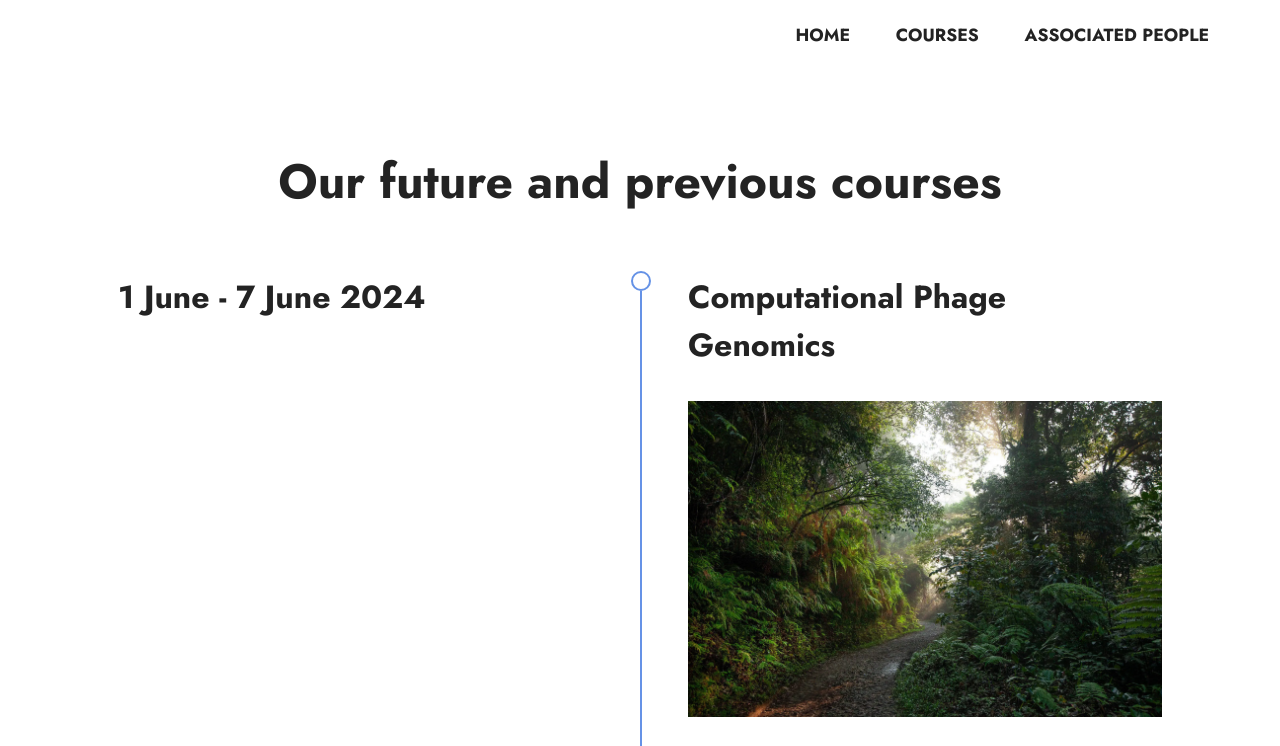
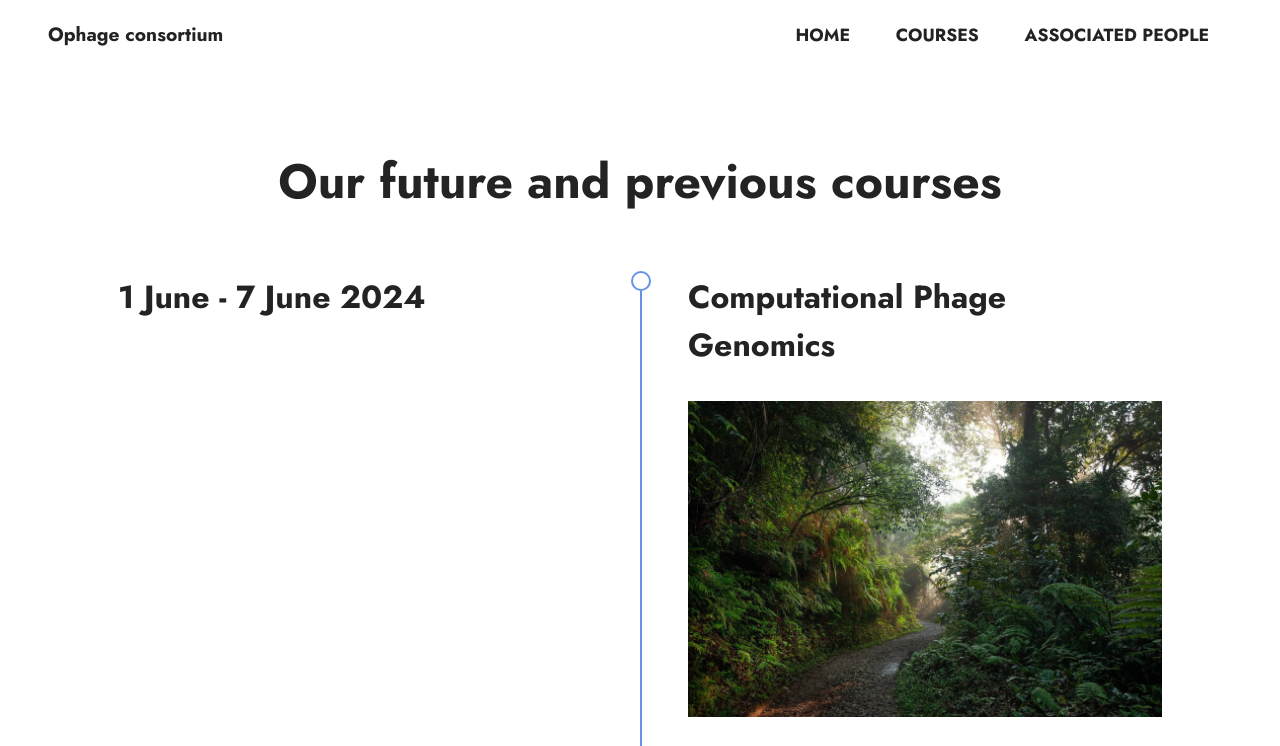
Before and after one commit to bentpetersendk/opage-dk.github.io, a plain HTML site: page Courses.html in a window 1280 px wide. Shown: the top 746 px of the page. Drawn offline with Linux system fonts and the light colour scheme.

Commit message:
Made small changes

```diff
--- a/Courses.html
+++ b/Courses.html
@@ -52,7 +52,7 @@
         <div class="container-fluid">
             <div class="navbar-brand">
 
-                <span class="navbar-caption-wrap"><a class="navbar-caption text-black display-7" href="#"></a></span>
+                <span class="navbar-caption-wrap"><a class="navbar-caption text-black display-7" href="#">Ophage consortium</a></span>
             </div>
             <button class="navbar-toggler" type="button" data-toggle="collapse" data-bs-toggle="collapse" data-target="#navbarSupportedContent" data-bs-target="#navbarSupportedContent" aria-controls="navbarNavAltMarkup" aria-expanded="false" aria-label="Toggle navigation">
                 <div class="hamburger">
```
Also changed, not shown: associated_people.html (+1 -1 lines), index.html (+1 -1 lines), 1 other file.
